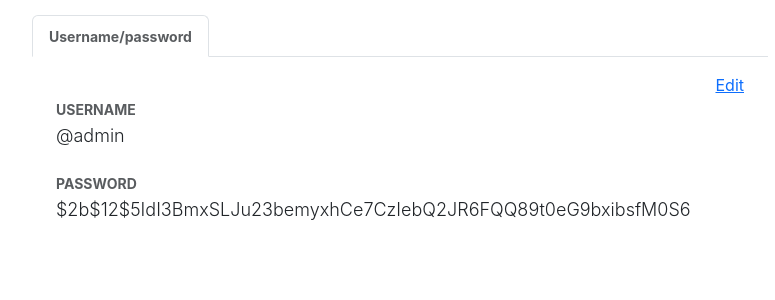
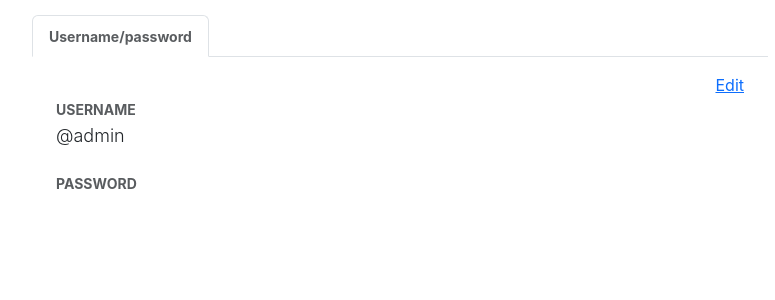
Before and after one commit to twoyoung/Car-Rental-Web-App, a Flask app: page /profile in a window 1280 px wide. Shown: the part 158-458 px from the top of the page, without its empty margins (240-1015 px from the left). Run offline with Flask 3, Linux system fonts and the light colour scheme; a user stored in the database is signed in; data comes from the database, SQL or seed files in the repository; data that the repository does not hold is empty; some libraries are stand-ins or nearby versions.

Commit message:
Update profile.html

```diff
--- a/car-rental-webapp/templates/profile.html
+++ b/car-rental-webapp/templates/profile.html
@@ -45,7 +45,7 @@
                                 <p class="text-body-secondary mb-1">
                                     <strong><small>PASSWORD</small></strong>
                                 </p>
-                                <p class="display-6 custom-font">{{ account['Password'] }}</p>
+                                <p class="display-6 custom-font d-none">{{ account['Password'] }}</p>
                             </div>
                         </div>
                     </div>
@@ -261,7 +261,7 @@
                                 <p class="text-body-secondary mb-1">
                                     <strong><small>PASSWORD</small></strong>
                                 </p>
-                                <p class="display-6 custom-font">{{ account['Password'] }}</p>
+                                <p class="display-6 custom-font d-none">{{ account['Password'] }}</p>
                             </div>
                             {% endif %}
                         </div>
```
